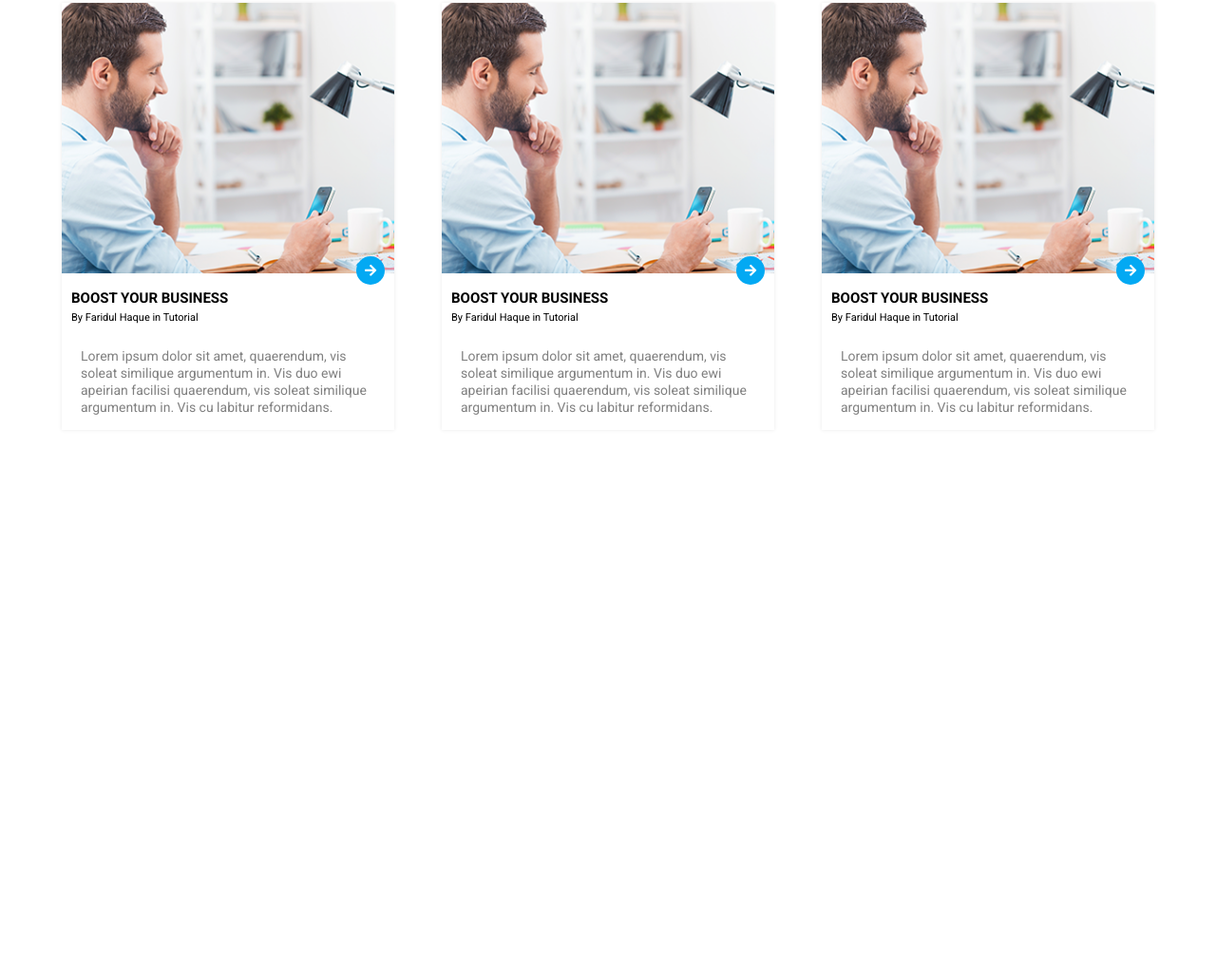
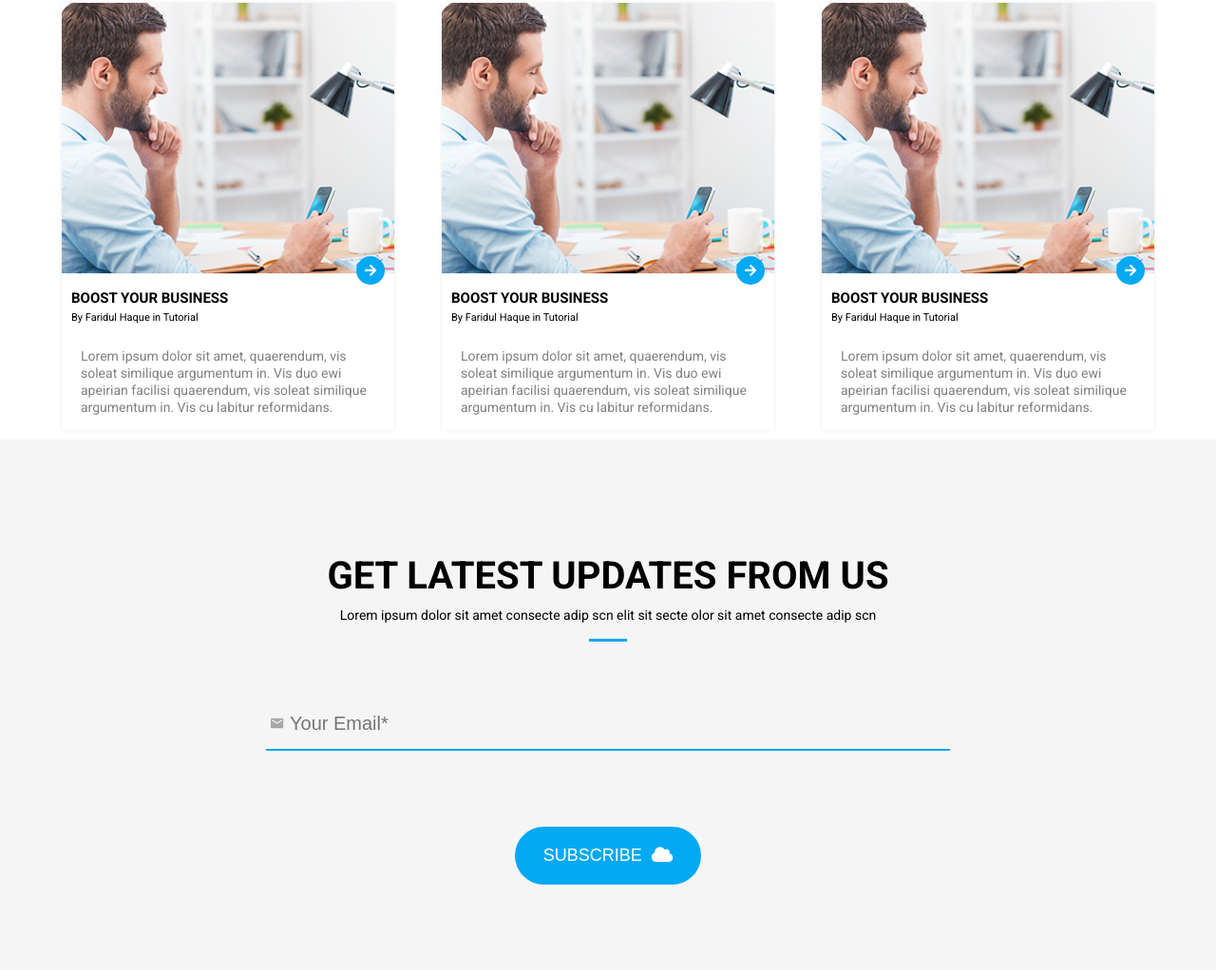
Before and after one commit to marcinj94/weeklywebdev22, a plain HTML site: page index.html in a window 1280 px wide. Shown: the part 5978-7000 px from the top of the page at 95% size. Before the commit the page ends 6441 px from the top, so only its background shows below. Drawn offline with Linux system fonts and the light colour scheme.

Commit message:
Add newsletter section with CSS files

```diff
--- a/index.html
+++ b/index.html
@@ -573,6 +573,16 @@
         </div>
     </section>
 
+    <section class="newsletter">
+        <h1 class="newsletter__title">Get latest updates from us</h1>
+        <p class="newsletter__description">Lorem ipsum dolor sit amet consecte adip scn elit sit secte olor sit amet
+            consecte adip scn </p>
+        <form action="" class="newsletter__form">
+            <input type="email" class="form__input" placeholder="Your Email*" required>
+            <button class="form__btn">Subscribe <i class="fas fa-cloud form__icon"></i></button>
+        </form>
+    </section>
+
 
 
     <script src="js/main.js"></script>
--- /dev/null
+++ b/sass/sections/_newsletter.scss
@@ -0,0 +1,59 @@
+.newsletter {
+    background-color: #F5F5F5;
+
+    .newsletter__title {
+        text-align: center;
+        padding: 0 5px;
+        @include section-title;
+    }
+
+    .newsletter__description {
+        text-align: center;
+        @include section-description;
+        color: black;
+    }
+
+    .newsletter__form {
+        display: flex;
+        flex-direction: column;
+        justify-content: space-around; // flex-shrink: 0;
+        flex-grow: 1;
+        padding: 30px 40px;
+
+        max-width: 800px;
+        margin: 20px auto 0 auto;
+
+        .form__input {
+            margin: 20px 0;
+            border: none;
+            border-bottom: 2px solid $light-blue;
+            background: url(../img/form.png) no-repeat 5px 20px transparent;
+            padding: 15px 10px 15px 25px;
+            font-size: 20px;
+
+        }
+
+        .form__btn {
+            max-width: 90%;
+            margin: 40px auto;
+            @include btn;
+            @include btn-main;
+            border-radius: 35px;
+            transition: .3s;
+
+            .form__icon {
+                padding-left: 5px;
+            }
+
+            @media(min-width: 1200px) {
+                margin: 60px auto;
+
+                &:hover {
+                    background-color: $red;
+                }
+            }
+        }
+    }
+
+
+}
--- a/sass/style.scss
+++ b/sass/style.scss
@@ -23,3 +23,4 @@
 @import 'sections/companies';
 @import 'sections/price';
 @import 'sections/news';
+@import 'sections/newsletter'
```
Also changed, not shown: css/style.css, css/style.min.css, img/form.png (added), 2 other files.
